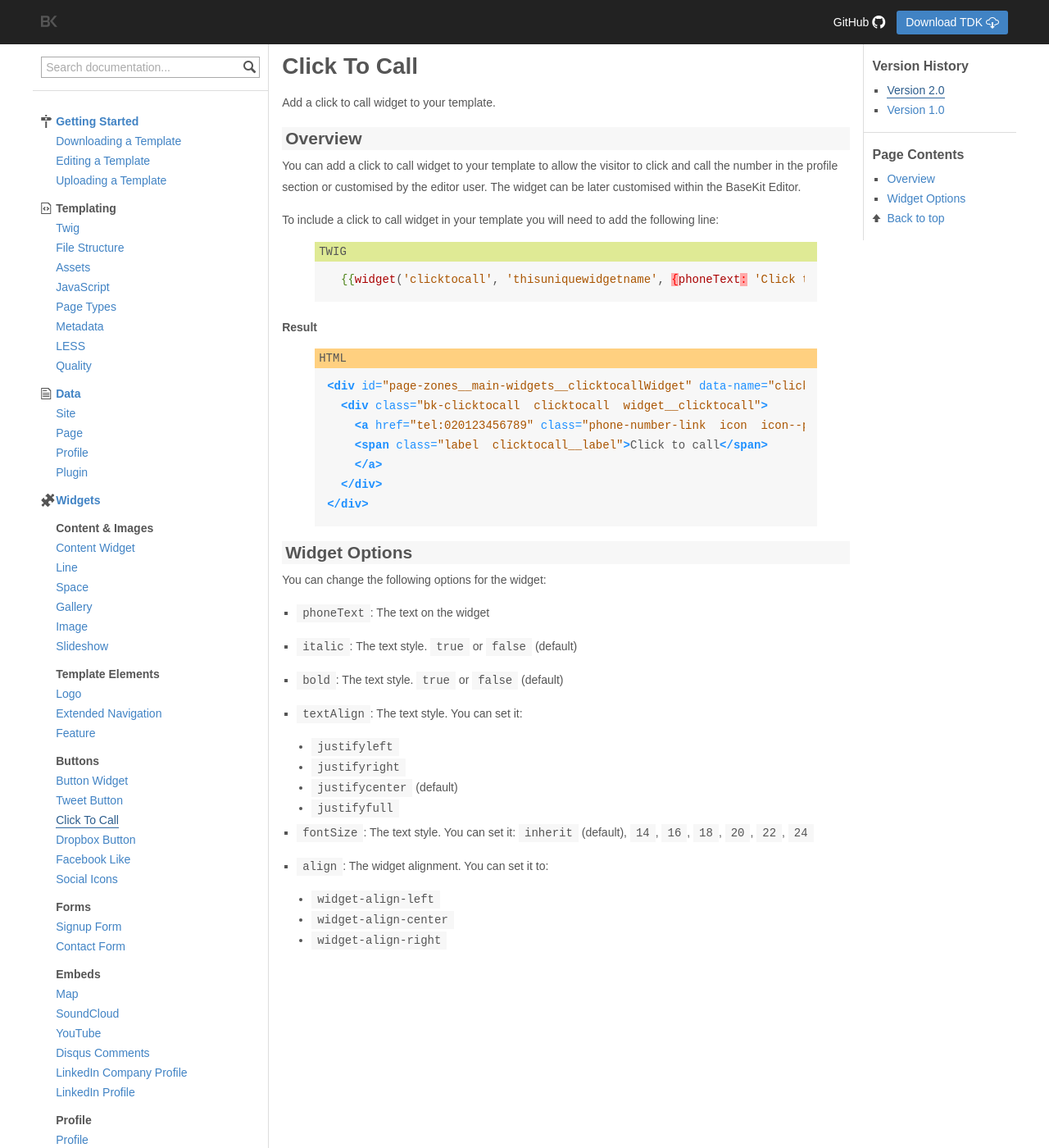
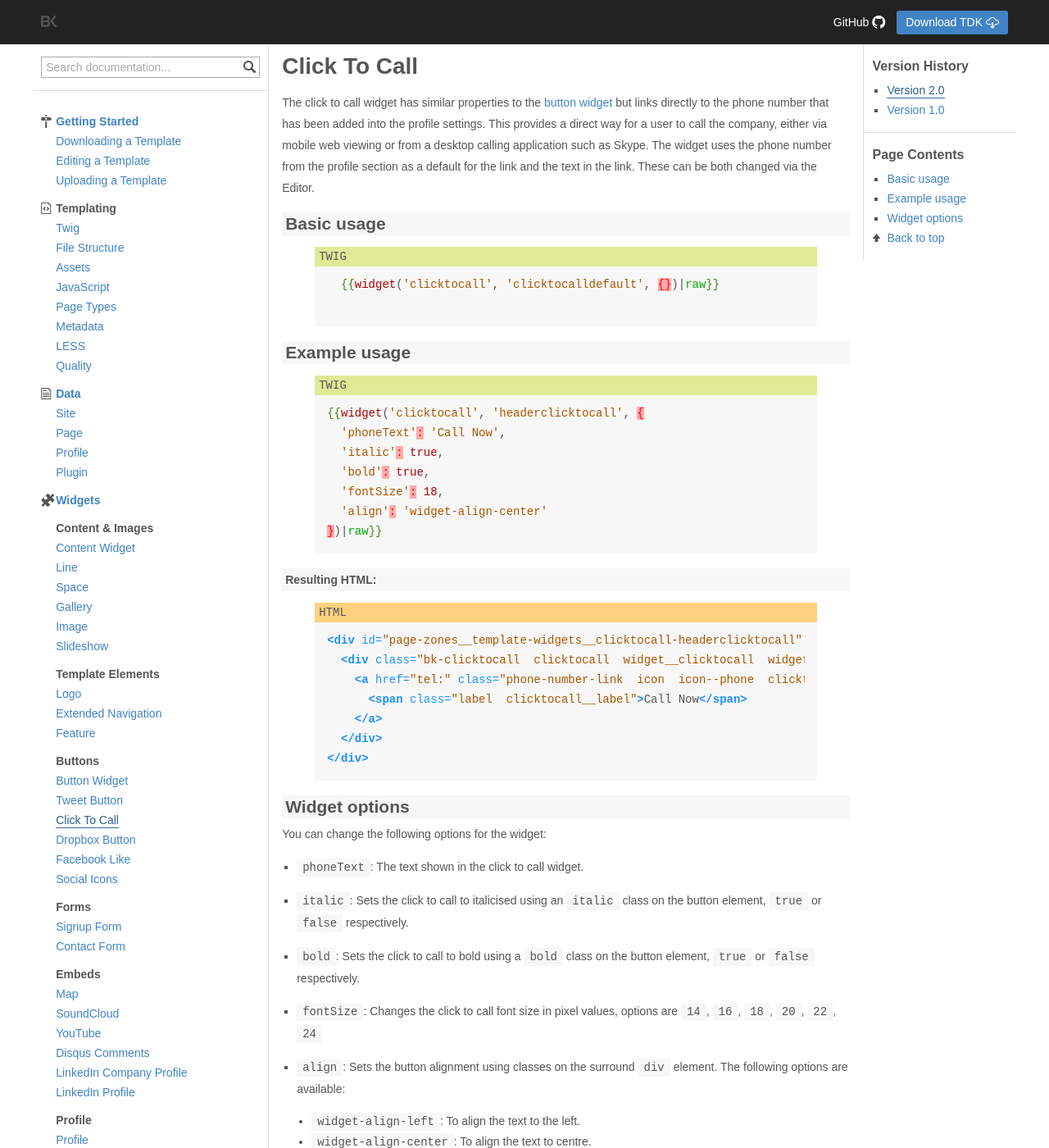
Before and after one commit to rusic/documentation, a Jekyll site: the page built from widgets/v2/click-to-call.md, in a window 1280 px wide and 1400 px high. Shown: the whole window at 82% size. Built offline with Jekyll 4.4.1, drawn with Linux system fonts in a browser that asks for light colours; some of the changed text lies outside the part shown.

Commit message:
Revised click to call widget page

````diff
--- a/widgets/v2/click-to-call.md
+++ b/widgets/v2/click-to-call.md
@@ -11,31 +11,43 @@ versions:
 
 # Click To Call
 
-Add a click to call widget to your template.
+The click to call widget has similar properties to the [button widget](/widgets/v2/button-widget/) but links directly to the phone number that has been added into the profile settings. This provides a direct way for a user to call the company, either via mobile web viewing or from a desktop calling application such as Skype. The widget uses the phone number from the profile section as a default for the link and the text in the link. These can be both changed via the Editor.
 
-
-## Overview
-You can add a click to call widget to your template to allow the visitor to click and call the number in the profile section or customised by the editor user. The widget can be later customised within the BaseKit Editor.
-
-To include a click to call widget in your template you will need to add the following line:
+## Basic usage
 
 {% highlight django %}
 {% raw %}
 
-  {{widget('clicktocall', 'thisuniquewidgetname', {phoneText: 'Click to Call'})|raw}}
+  {{widget('clicktocall', 'clicktocalldefault', {})|raw}}
 
 {% endraw %}
 {% endhighlight %}
 
+## Example usage
 
-<h4>Result</h4>
+{% highlight django %}
+{% raw %}
+
+{{widget('clicktocall', 'headerclicktocall', {
+  'phoneText': 'Call Now',
+  'italic': true,
+  'bold': true,
+  'fontSize': 18,
+  'align': 'widget-align-center'
+})|raw}}
+
+{% endraw %}
+{% endhighlight %}
+
+#### Resulting HTML:
+
 {% highlight html %}
 {% raw %}
 
-<div id="page-zones__main-widgets__clicktocallWidget" data-name="clicktocall" class="widget  widget--zone-widget">
-  <div class="bk-clicktocall  clicktocall  widget__clicktocall">
-    <a href="tel:020123456789" class="phone-number-link  icon  icon--phone  clicktocall__phone-number-link  " >
-    <span class="label  clicktocall__label">Click to call</span>
+<div id="page-zones__template-widgets__clicktocall-headerclicktocall" class="widget  widget--template-widget" data-widget-type="clicktocall">
+  <div class="bk-clicktocall  clicktocall  widget__clicktocall  widget-align-center">
+    <a href="tel:" class="phone-number-link  icon  icon--phone  clicktocall__phone-number-link italic bold" style="font-size:18px">
+      <span class="label  clicktocall__label">Call Now</span>
     </a>
   </div>
 </div>
@@ -43,27 +55,20 @@ To include a click to call widget in your template you will need to add the foll
 {% endraw %}
 {% endhighlight %}
 
-## Widget Options
+## Widget options
+
 You can change the following options for the widget:
 
-* ```phoneText```: The text on the widget
+* ```phoneText```: The text shown in the click to call widget.
 
-* ```italic```: The text style. ```true``` or ```false``` (default)
+* ```italic```: Sets the click to call to italicised using an ```italic``` class on the button element, ```true``` or ```false``` respectively.
 
-* ```bold```: The text style. ```true``` or ```false``` (default)
+* ```bold```: Sets the click to call to bold using a ```bold``` class on the button element, ```true``` or ```false``` respectively.
 
-* ```textAlign```: The text style. You can set it:
+* ```fontSize```: Changes the click to call font size in pixel values, options are ```14```, ```16```, ```18```, ```20```, ```22```, ```24```
 
-  * ```justifyleft```
-  * ```justifyright```
-  * ```justifycenter``` (default)
-  * ```justifyfull```
+* ```align```: Sets the button alignment using classes on the surround ```div``` element. The following options are available:
 
-* ```fontSize```: The text style. You can set it:
-```inherit``` (default), ```14```, ```16```, ```18```, ```20```, ```22```, ```24```
-
-* ```align```: The widget alignment. You can set it to:
-
-  * ```widget-align-left```
-  * ```widget-align-center```
-  * ```widget-align-right```
+  * ```widget-align-left```: To align the text to the left.
+  * ```widget-align-center```: To align the text to centre.
+  * ```widget-align-right```: To align the text to the right.
````
